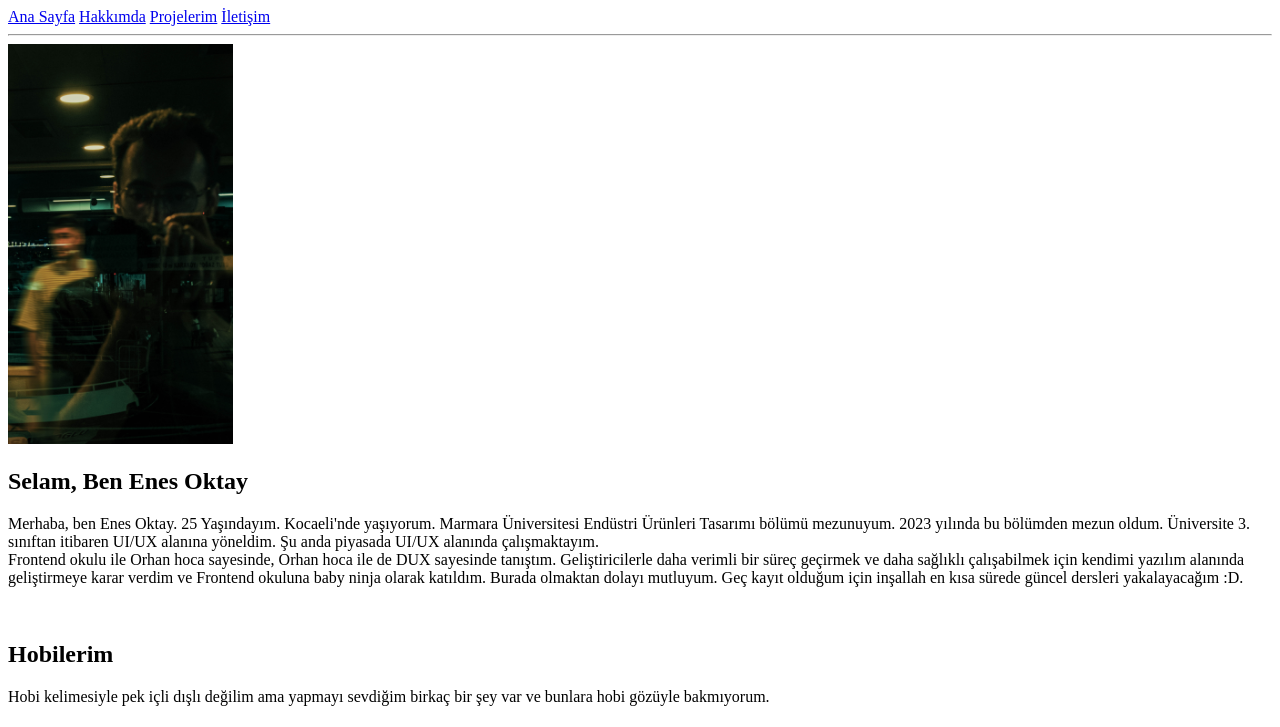
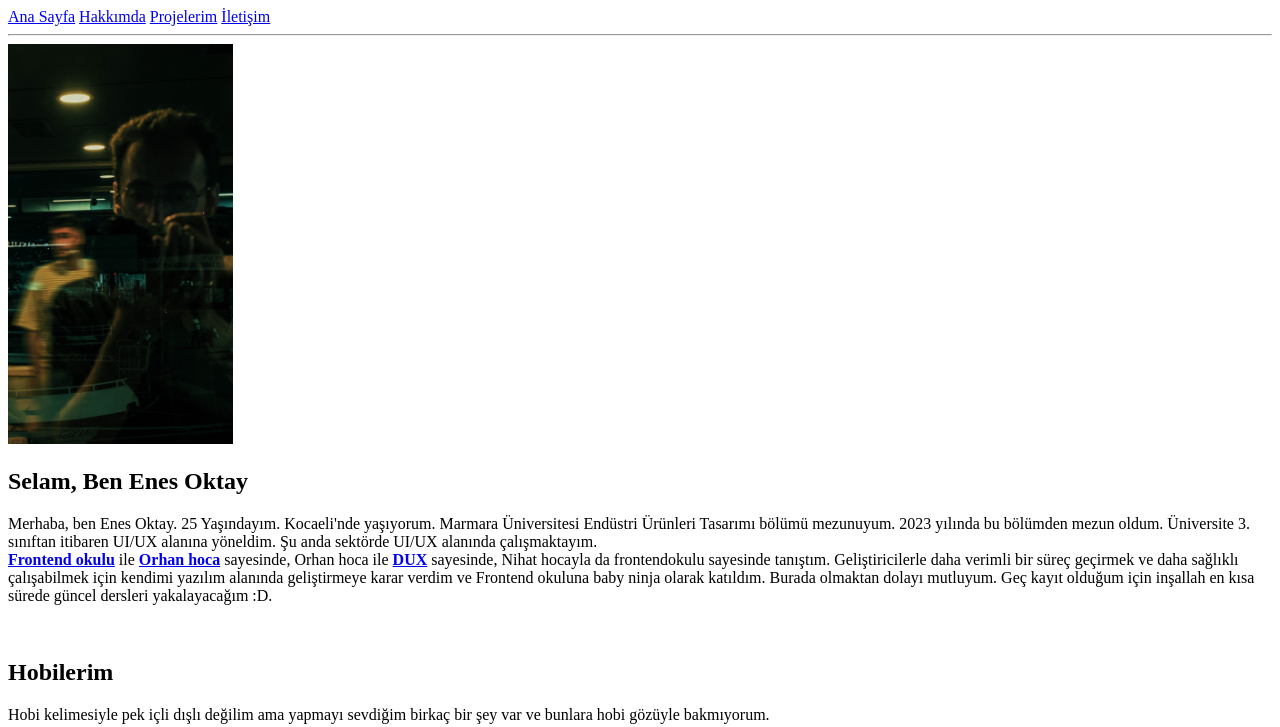
Before and after one commit to enessoktayy/portfolyo, a plain HTML site: page hakkimda.html in a window 1280 px wide. Shown: the top 727 px of the page. Drawn offline with Linux system fonts and the light colour scheme.

Commit message:
Paragrafa link eklendi ve bold yapıldı

```diff
--- a/hakkimda.html
+++ b/hakkimda.html
@@ -13,7 +13,7 @@
   <hr>
   <img src="assets/images/hakkimda/eo-foto.jpg" alt="Profil fotoğrafım" height="400px">
   <h2>Selam, Ben Enes Oktay</h2>
-  <p>Merhaba, ben Enes Oktay. 25 Yaşındayım. Kocaeli'nde yaşıyorum. Marmara Üniversitesi Endüstri Ürünleri Tasarımı bölümü mezunuyum. 2023 yılında bu bölümden mezun oldum. Üniversite 3. sınıftan itibaren UI/UX alanına yöneldim. Şu anda piyasada UI/UX alanında çalışmaktayım. <br> Frontend okulu ile Orhan hoca sayesinde, Orhan hoca ile de DUX sayesinde tanıştım. Geliştiricilerle daha verimli bir süreç geçirmek ve daha sağlıklı çalışabilmek için kendimi yazılım alanında geliştirmeye karar verdim ve Frontend okuluna baby ninja olarak katıldım. Burada olmaktan dolayı mutluyum. Geç kayıt olduğum için inşallah en kısa sürede güncel dersleri yakalayacağım :D. </p>
+  <p>Merhaba, ben Enes Oktay. 25 Yaşındayım. Kocaeli'nde yaşıyorum. Marmara Üniversitesi Endüstri Ürünleri Tasarımı bölümü mezunuyum. 2023 yılında bu bölümden mezun oldum. Üniversite 3. sınıftan itibaren UI/UX alanına yöneldim. Şu anda sektörde UI/UX alanında çalışmaktayım. <br> <strong><a href="https://frontendokulu.com/" target="_blank">Frontend okulu</strong></a> ile <strong> <a href="https://www.linkedin.com/in/orhanekici/">Orhan hoca</a></strong> sayesinde, Orhan hoca ile <strong> <a href="https://www.linkedin.com/company/dumendenux/posts/?feedView=all">DUX</a></strong> sayesinde, Nihat hocayla da frontendokulu sayesinde tanıştım. Geliştiricilerle daha verimli bir süreç geçirmek ve daha sağlıklı çalışabilmek için kendimi yazılım alanında geliştirmeye karar verdim ve Frontend okuluna baby ninja olarak katıldım. Burada olmaktan dolayı mutluyum. Geç kayıt olduğum için inşallah en kısa sürede güncel dersleri yakalayacağım :D. </p>
   <br>
   <h2>Hobilerim</h2>
   <p>Hobi kelimesiyle pek içli dışlı değilim ama yapmayı sevdiğim birkaç bir şey var ve bunlara hobi gözüyle bakmıyorum.</p>
```
